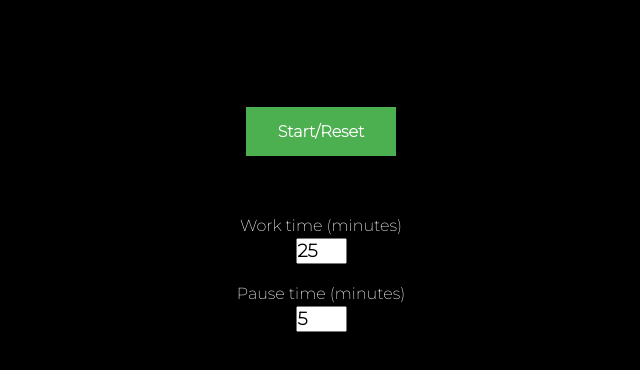
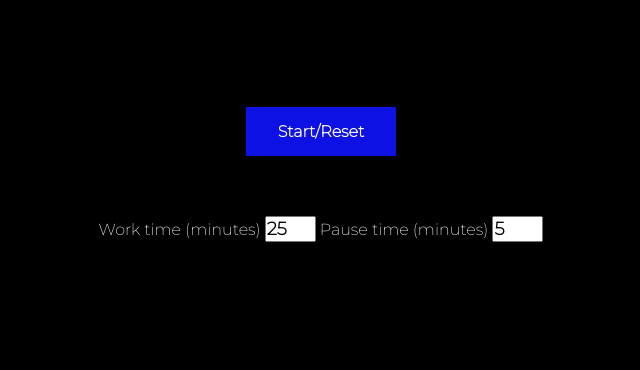
Before and after one commit to TimAlbanUrl/pomodoro, a plain HTML site: page index.html in a window 1280 px wide. Shown: the part 382-752 px from the top of the page, without its empty margins (319-959 px from the left). Drawn offline with Linux system fonts and the light colour scheme.

Commit message:
fix WCAG 2.0 level AA complient

```diff
--- a/css/stylePomodoro.css
+++ b/css/stylePomodoro.css
@@ -43,7 +43,7 @@ main {
 }
 
 button {
-    background-color: #4CAF50;
+    background-color: #0d11e3;
     border: none;
     position: relative;
     top: 100px;
@@ -67,7 +67,7 @@ button {
     font-weight: 700;
 }
 
-.timeSelection p {
+.timeSelection label {
     margin-top: 20px;
     margin-bottom: 3px;
 }
--- a/index.html
+++ b/index.html
@@ -24,9 +24,9 @@
         </div>
 
         <div class="timeSelection">
-            <p>Work time (minutes)</p>
+            <label>Work time (minutes)</label>
             <input type="number" id="workTime" value="25" min="1" max="59">
-            <p>Pause time (minutes)</p>
+            <label>Pause time (minutes)</label>
             <input type="number" id="pauseTime" value="5" min="1" max="59">
         </div>
     </main>
--- a/js/scriptPomodoro.js
+++ b/js/scriptPomodoro.js
@@ -46,12 +46,12 @@ function updateClock() { //used to update the state of the pie chart used as a c
     let pie
     if(active) {
         pie = 360 * time / workTime
+        clock.style.backgroundImage = ''.concat('conic-gradient(crimson ', pie, 'deg, black 0)')
     }
     else {
         pie = 360 * time / pauseTime
+        clock.style.backgroundImage = ''.concat('conic-gradient(#209c2e ', pie, 'deg, black 0)')
     }
-
-    clock.style.backgroundImage = ''.concat('conic-gradient(crimson ', pie, 'deg, black 0)')
 }
 
 button.addEventListener('click', () => {
@@ -120,7 +120,7 @@ function updateModeDisplay() { //used to update the color of the mode the applic
     }
     else {
         pWork.style.color = 'white'
-        pPause.style.color = 'crimson'
+        pPause.style.color = '#209c2e'
     }
 }
 
```
